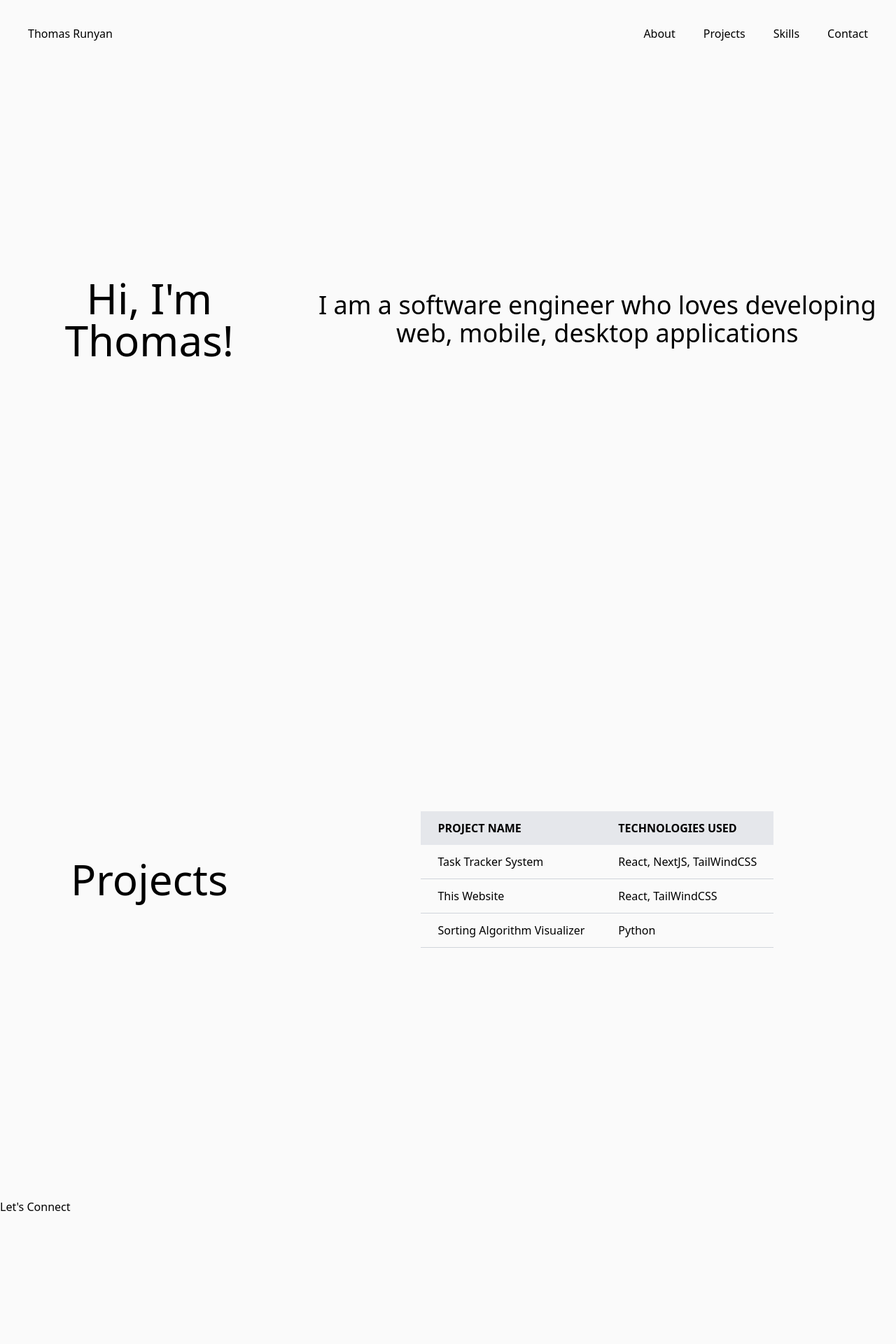
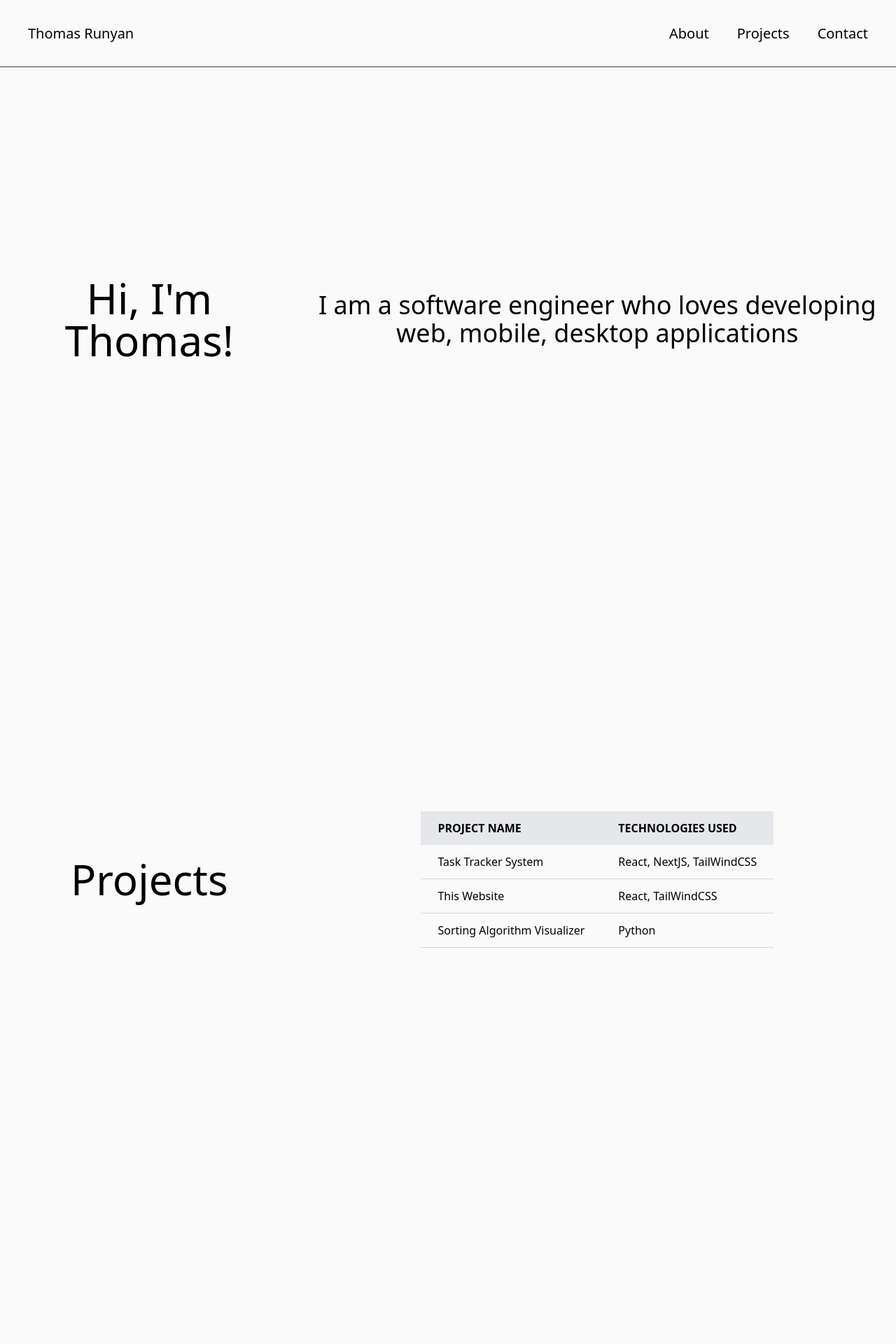
Before and after one commit to TJ-R/Portfolio-Website, a React (Create React App) app: page / in a window 1280 px wide. Shown: the top 1920 px of the page at 70% size. Built offline with nearby package versions, Linux system fonts and the light colour scheme.

Commit message:
Added smooth scrolling, started contact section

```diff
--- a/package.json
+++ b/package.json
@@ -9,6 +9,7 @@
     "react": "^18.2.0",
     "react-dom": "^18.2.0",
     "react-scripts": "5.0.1",
+    "react-scroll": "^1.8.7",
     "web-vitals": "^2.1.0"
   },
   "scripts": {
--- a/public/index.html
+++ b/public/index.html
@@ -1,5 +1,5 @@
 <!DOCTYPE html>
-<html lang="en" class="scroll-smooth">
+<html lang="en">
   <head>
     <meta charset="utf-8" />
     <link rel="icon" href="%PUBLIC_URL%/favicon.ico" />
--- a/src/components/Contact.js
+++ b/src/components/Contact.js
@@ -1,12 +1,16 @@
+
+
 const Contact = () => {
     return (
-        <div id="contact" className="pt-28 h-screen w-full bg-neutral-50">
+        <div id="contact" className="pt-28 h-screen w-full bg-neutral-50 flex flex-row justify-center items-center text-left">
             <div>
-                <h1>Let's Connect</h1>
+                <h1 className="text-5xl">Let's Connect</h1>
+                <ul className="list-none flex flex-row space-x-10">
+                    <li>LinkedIn</li>
+                    <li>GitHub</li>
+                    <li>runyant13@gmail.com</li>
+                </ul>
             </div>
-            <ul>
-
-            </ul>
         </div>
     );
 }
--- a/src/components/Navbar.js
+++ b/src/components/Navbar.js
@@ -1,15 +1,46 @@
+import { Link } from 'react-scroll';
 const Navbar = () => {
     return (
-        <div className="fixed top-0 bg-neutral-50 h-24 w-full flex flex-row justify-between items-center px-10">
+        <div className="fixed top-0 bg-neutral-50 h-24 w-full flex flex-row
+                        justify-between items-center px-10 border-b border-gray-700">
             <div>
-                Thomas Runyan
+                <p className="text-xl">Thomas Runyan</p>
             </div>
             <div>
                 <ul className="list-none flex flex-row space-x-10">
-                    <li><a href="#about">About</a></li>
-                    <li><a href="#projects">Projects</a></li>
-                    <li><a href="#skills">Skills</a></li>
-                    <li><a href="#contact">Contact</a></li>
+                    <li className="hover:cursor-pointer text-xl">
+                        <Link
+                            activeClass="active"
+                            to="about"
+                            spy={true}
+                            smooth={true}
+                            duration={500}
+                        >
+                            About
+                        </Link>
+                    </li>
+                    <li className="hover:cursor-pointer text-xl">
+                        <Link
+                            activeClass="active"
+                            to="projects"
+                            spy={true}
+                            smooth={true}
+                            duration={500}
+                        >
+                            Projects
+                        </Link>
+                    </li>
+                    <li className="hover:cursor-pointer text-xl">
+                        <Link
+                            activeClass="active"
+                            to="contact"
+                            spy={true}
+                            smooth={true}
+                            duration={500}
+                        >
+                            Contact
+                        </Link>
+                    </li>
                 </ul>
             </div>
         </div>
```
Also changed, not shown: 1 other file (tests, documents, lock files or other folders).
